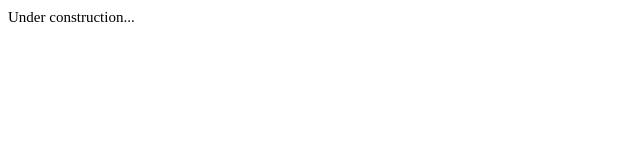
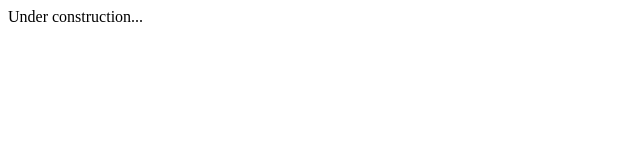
Before and after one commit to Asheq/asheq.github.io, a plain HTML site: page index.html in a window 1280 px wide. Shown: the full height of the page, 0-640 px from the left. Drawn offline with Linux system fonts and the light colour scheme.

Commit message:
Remove font-size test

```diff
--- a/index.html
+++ b/index.html
@@ -13,7 +13,7 @@
 
 <body>
     <div>
-        <span style="font-size: 15px">Under construction...</span>
+        <span>Under construction...</span>
     </div>
 </body>
 
```
